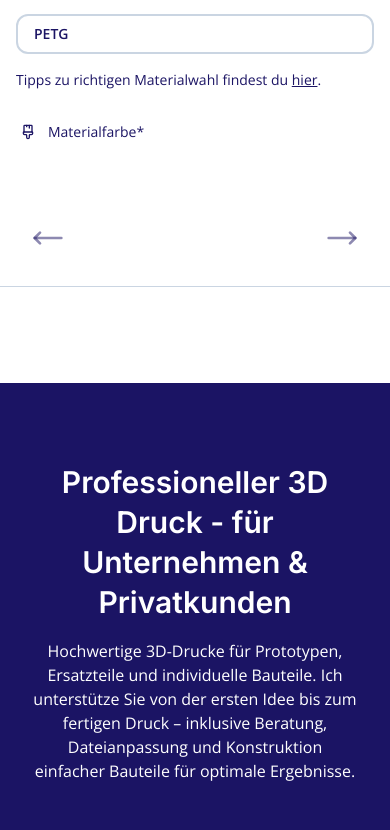
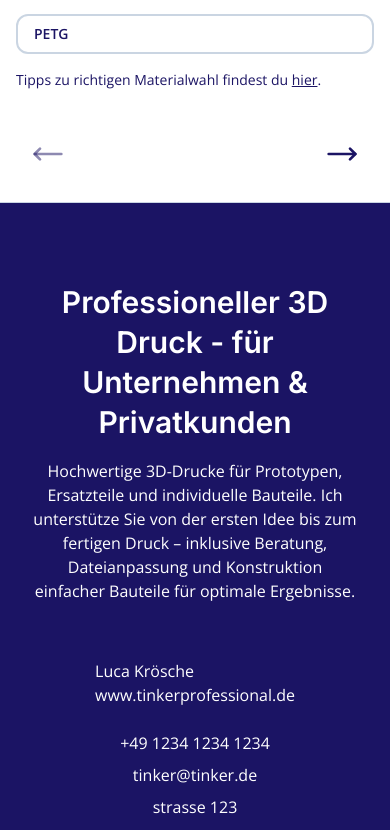
Before and after one commit to dscmari/tinker-professional, a Next.js app: page / in a window 390 px wide. Shown: the part 1382-2212 px from the top of the page. Built offline with nearby package versions, Linux system fonts and the light colour scheme.

Commit message:
change locale device

```diff
--- a/actions/submitPrint.ts
+++ b/actions/submitPrint.ts
@@ -24,7 +24,7 @@ export default async function submitPrint(
   <h2>Neue Bestellung eingegangen</h2>
     <p><b>Name:</b> ${specification.name}</p>
   <p><b>Mail:</b> ${specification.mail}</p>
-  <p><b>Material:</b> ${specification.material.name}</p>
+  <p><b>Material:</b> ${specification.material}</p>
   <p><b>Farbe:</b> ${specification.color}</p>
   <p><b>Schichthöhe:</b> ${specification.height}</p>
   <p><b>Fülldichte:</b> ${specification.density}%</p>
@@ -50,7 +50,7 @@ export default async function submitPrint(
     <p>Wir haben Ihre Anfrage erhalten und verarbeiten sie umgehend. Hier ist eine Übersicht Ihrer Angaben:</p>
     <hr/>
     <h3>Bestelldetails:</h3>
-    <p><b>Material:</b> ${specification.material.name}</p>
+    <p><b>Material:</b> ${specification.material}</p>
     <p><b>Farbe:</b> ${specification.color}</p>
     <p><b>Schichthöhe:</b> ${specification.height}</p>
     <p><b>Fülldichte:</b> ${specification.density}%</p>
--- /dev/null
+++ b/app/components/forms/Color.tsx
@@ -0,0 +1,59 @@
+import { materialsWithColors } from "@/app/data/MaterialSpecificationData";
+import { Specification } from "@/app/types";
+import { PaintbrushVertical } from "lucide-react";
+import React from "react";
+
+type Props = {
+  specification: Specification;
+  handleChange: (key: keyof Specification, value: string) => void;
+  isAttempted: boolean;
+  hasValidColor: boolean;
+};
+
+export default function Color({
+  specification,
+  handleChange,
+  isAttempted,
+  hasValidColor,
+}: Props) {
+  const choosenMaterial = specification.material;
+  //look for spezific material and check what colors are available
+
+  const availableColors =
+    materialsWithColors.find((mat) => mat.name === choosenMaterial)?.colors || [];
+
+  return (
+    <fieldset className="mt-8">
+      <div className="flex items-center gap-2">
+        <PaintbrushVertical className="shrink-0 text-blue h-4 md:h-8" />
+        <label
+          className={`text-blue text-sm md:text-md ${isAttempted && !hasValidColor ? "text-red-500" : "text-blue"}`}
+        >
+          Materialfarbe<span>*</span>
+        </label>
+      </div>
+      <div className="flex gap-4 lg:gap-12 flex-wrap mt-8 justify-start">
+        {availableColors.map((color, index) => (
+          <label
+            key={index}
+            className="flex flex-col items-center gap-1 cursor-pointer w-16 lg:w-auto"
+          >
+            <input
+              type="radio"
+              name="color"
+              value={color.name}
+              className="sr-only peer"
+              onChange={(e) => handleChange("color", e.target.value)}
+            />
+            <span
+              className={`text-blue w-8 h-8 rounded-full transition-transform duration-200 ease-in-out peer-checked:scale-150 ${color.class} `}
+            />
+            <span className="text-sm mt-2 peer-checked:font-semibold text-blue">
+              {color.name}
+            </span>
+          </label>
+        ))}
+      </div>
+    </fieldset>
+  );
+}
--- a/app/components/forms/Material.tsx
+++ b/app/components/forms/Material.tsx
@@ -1,17 +1,16 @@
 import Link from "next/link";
-import { Specification, MaterialType } from "@/app/types";
+import { Specification } from "@/app/types";
 import { Layers, PaintbrushVertical } from "lucide-react";
 
 type Props = {
-  materials: MaterialType[];
+  materials: string[];
   specification: Specification;
   handleChange: (
     key: keyof Specification,
-    value: string | MaterialType,
+    value: string
   ) => void;
   isAttempted: boolean
   hasValidMaterial: boolean
-  hasValidColor: boolean
 };
 
 export default function Material({
@@ -20,9 +19,7 @@ export default function Material({
   handleChange,
   isAttempted,
   hasValidMaterial,
-  hasValidColor
 }: Props) {
-  const availableColors = specification.material.colors;
   return (
     <div className="mt-4 lg:mt-0">
       <div className="flex items-center gap-2">
@@ -33,7 +30,7 @@ export default function Material({
       </div>
       <div className="grid grid-cols-1 sm:grid-cols-2 gap-4 mt-4">
         {materials.map((mat, index) => {
-          const isSelected = specification.material.name === mat.name;
+          const isSelected = specification.material === mat;
 
           return (
             <div key={index}>
@@ -44,7 +41,7 @@ export default function Material({
                 <input
                   type="radio"
                   name="material"
-                  value={mat.name}
+                  value={mat}
                   className="sr-only"
                   onChange={(e) => handleChange("material", mat)}
                 />
@@ -53,7 +50,7 @@ export default function Material({
                 <span
                   className={`text-sm md:text-lg font-semibold transition-colors w-full  ${isSelected ? "text-white" : "text-blue"}`}
                 >
-                  {mat.name}
+                  {mat}
                 </span>
 
                 {/* Indikator-Punkt oben rechts */}
@@ -72,7 +69,7 @@ export default function Material({
         </Link>
         .
       </p>
-      <fieldset className="mt-8">
+      {/* <fieldset className="mt-8">
         <div className="flex items-center gap-2">
           <PaintbrushVertical className="shrink-0 text-blue h-4 md:h-8" />
              <label className={`text-blue text-sm md:text-md ${isAttempted && !hasValidColor? "text-red-500" : "text-blue"}`}>
@@ -101,7 +98,7 @@ export default function Material({
             </label>
           ))}
         </div>
-      </fieldset>
+      </fieldset> */}
     </div>
   );
 }
--- a/app/components/forms/MaterialForm.tsx
+++ b/app/components/forms/MaterialForm.tsx
@@ -2,7 +2,7 @@
 
 import { useEffect, useState, useRef } from "react";
 import Material from "./Material";
-import { MaterialType, Specification } from "@/app/types";
+import {Specification } from "@/app/types";
 import Heights from "./Heights";
 import Filling from "./Filling";
 import AmountANDWall from "./AmountANDWall";
@@ -11,7 +11,7 @@ import {
   heights,
   materials,
   pattern,
-  nozzles
+  nozzles,
 } from "@/app/data/MaterialSpecificationData";
 import { Check, MoveLeft, MoveRight } from "lucide-react";
 import submitPrint from "@/actions/submitPrint";
@@ -20,6 +20,7 @@ import ContactInfo from "./ContactInfo";
 import { type PutBlobResult } from "@vercel/blob";
 import { upload } from "@vercel/blob/client";
 import ThankYou from "./ThankYou";
+import Color from "./Color";
 
 type Props = {
   className?: string;
@@ -33,9 +34,10 @@ export default function MaterialForm({ className }: Props) {
 
   const pathname = usePathname();
   const [specification, setSpecification] = useState<Specification>({
-    material: { name: "", colors: [] },
+    material:  "",
+        color: "",
     height: "0.20mm Standard @BBL H2S",
-    color: "",
+
     density: 20,
     pattern: "",
     quantity: 0,
@@ -48,7 +50,7 @@ export default function MaterialForm({ className }: Props) {
 
   const handleChange = (
     key: keyof Specification,
-    value: string | MaterialType,
+    value: string ,
   ) => {
     setSpecification((prev) => ({ ...prev, [key]: value }));
   };
@@ -58,17 +60,19 @@ export default function MaterialForm({ className }: Props) {
 
   const isStepValid = (step: number): boolean => {
     if (step === 0)
-      return !!specification.material.name && !!specification.color;
-    else if (step === 2) {
+      return !!specification.material
+    if(step === 1) return !!specification.color
+
+    else if (step === 3) {
       return !!specification.pattern;
-    } else if (step === 3) {
+    } else if (step === 4) {
       return specification.quantity > 0 && specification.wall > 0;
-    } else if (step === 4) {
+    } else if (step === 5) {
       return (
         !!specification.mail &&
         /^[^\s@]+@[^\s@]+\.[^\s@]+$/.test(specification.mail)
       );
-    } else if (step === 5) {
+    } else if (step === 6) {
       return selectedFiles.length > 0;
     }
     return true;
@@ -79,7 +83,12 @@ export default function MaterialForm({ className }: Props) {
       specification={specification}
       handleChange={handleChange}
       isAttempted={isAttempted}
-      hasValidMaterial={!!specification.material.name}
+      hasValidMaterial={!!specification.material}
+    />,
+    <Color
+      specification={specification}
+      handleChange={handleChange}
+      isAttempted={isAttempted}
       hasValidColor={specification.color !== ""}
     />,
     <Heights
@@ -187,7 +196,7 @@ export default function MaterialForm({ className }: Props) {
       {/* Leiste */}
       <div className={`${currentStep === 6 ? "hidden" : "relative"}`}>
         <div className="hidden lg:flex items-center justify-center pb-4">
-          {STEPS.slice(0,-1).map((_, index) => (
+          {STEPS.slice(0, -1).map((_, index) => (
             <div key={index} className="flex items-center">
               <div
                 className={`w-8 h-8 rounded-full flex items-center justify-center text-sm font-medium cursor-default transition-colors duration-500
@@ -248,7 +257,9 @@ export default function MaterialForm({ className }: Props) {
             <button
               type="button"
               onClick={() => {
-                document.getElementById("form-start")?.scrollIntoView({ behavior: "smooth" });
+                document
+                  .getElementById("form-start")
+                  ?.scrollIntoView({ behavior: "smooth" });
                 if (!isStepValid(currentStep)) {
                   setIsAttempted(true);
                   return;
@@ -263,7 +274,7 @@ export default function MaterialForm({ className }: Props) {
               className="mt-8 p-4"
             >
               <MoveRight
-                className={`shrink-0 ${isStepValid(currentStep) ? "text-blue" : "text-blue/50"}`}
+                className={`shrink-0 ${true ? "text-blue" : "text-blue/50"}`}
                 size={32}
               />
             </button>
--- a/app/data/MaterialSpecificationData.ts
+++ b/app/data/MaterialSpecificationData.ts
@@ -1,4 +1,8 @@
 export const materials = [
+  "ABS", "ASA", "PA12-CF", "TPU", "PLA", "PETG"
+]
+
+export const materialsWithColors = [
   {
     name: "ABS",
     colors: [
--- a/app/layout.tsx
+++ b/app/layout.tsx
@@ -41,7 +41,7 @@ export default function RootLayout({
       <body className="min-h-full">
         <Navbar className="lg:fixed w-full max-w-[2048px]" />
         <main className="max-w-[2048px] mx-auto">{children}</main>
-        <Footer className="pt-24 lg:pt-48" />
+        <Footer />
       </body>
     </html>
   );
```
Also changed, not shown: app/types/index.ts (+1 -6 lines).
